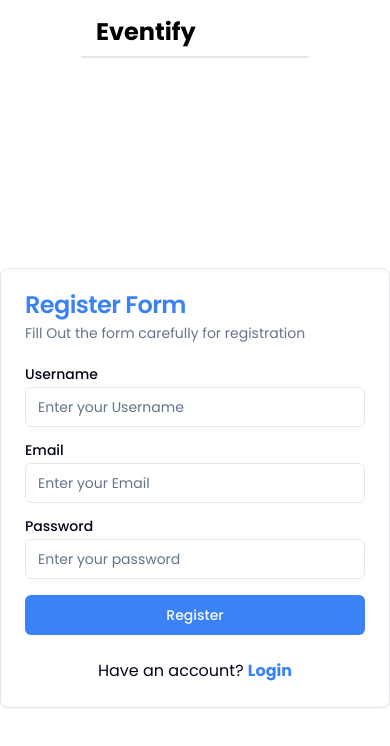
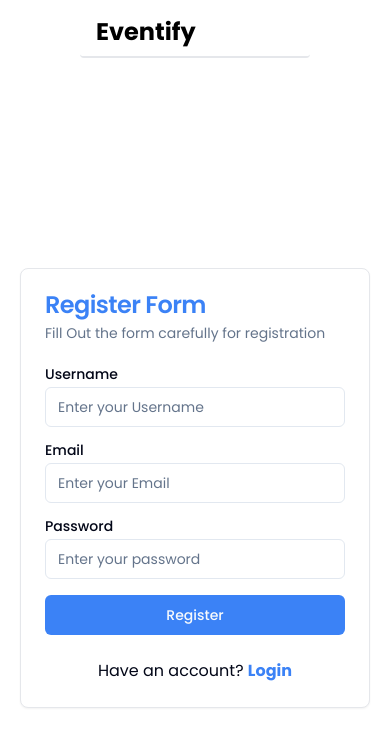
Before and after one commit to Ashakour1/Eventify, a React (Vite) app in the folder client/: page /register in a window 390 px wide. Shown: the top 746 px of the page. Built offline with nearby package versions, Linux system fonts and the light colour scheme.

Commit message:
Update RegisterForm component styling for responsiveness

```diff
--- a/client/src/components/RegisterForm.jsx
+++ b/client/src/components/RegisterForm.jsx
@@ -75,7 +75,7 @@
   };
 
   return (
-    <div className="w-full">
+    <div className="w-full px-5 md:px-0">
       <Card className="">
         <CardHeader>
           <CardTitle className="text-customBlue">Register Form </CardTitle>
```
